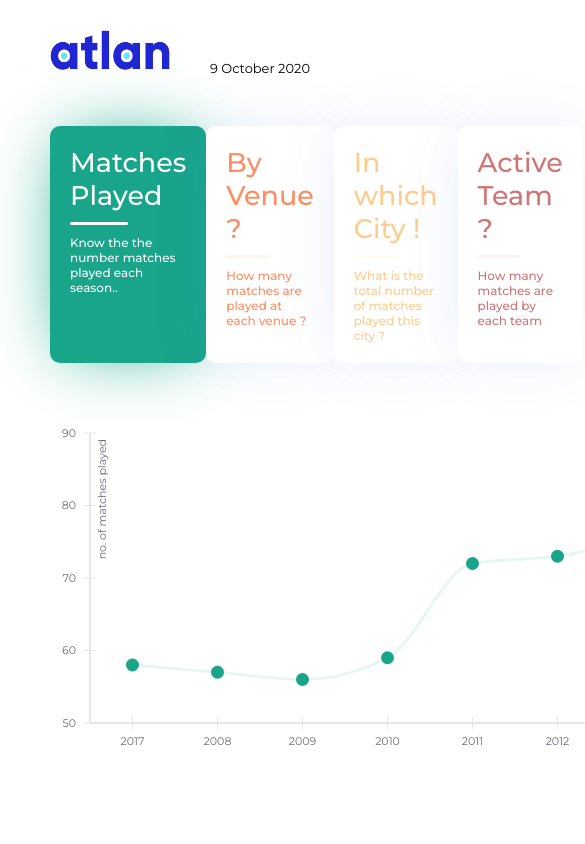
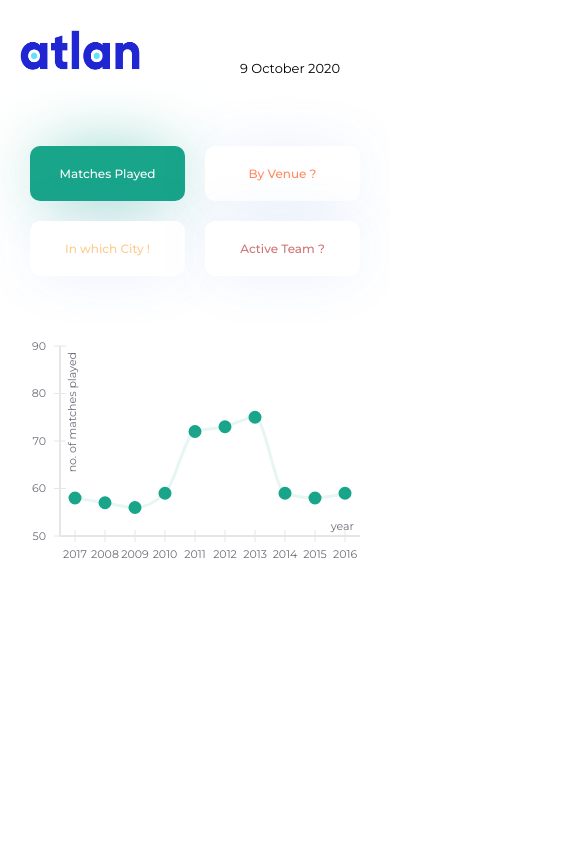
Before and after one commit to RishabhVerma098/AtlanTaskRishabhVerma, a React (Create React App) app: page / in a window 390 px wide. Shown: the top 844 px of the page, 585 px wide, since content can reach past the window. Built offline with nearby package versions, Linux system fonts and the light colour scheme.

Commit message:
responsive v1 done

```diff
--- a/package.json
+++ b/package.json
@@ -10,6 +10,7 @@
     "react": "^16.13.1",
     "react-dom": "^16.13.1",
     "react-redux": "^7.2.1",
+    "react-responsive": "^8.1.0",
     "react-scripts": "3.4.3",
     "react-vis": "^1.11.7",
     "redux": "^4.0.5"
--- a/src/App.scss
+++ b/src/App.scss
@@ -33,3 +33,10 @@
     }
   }
 }
+
+@media (max-width: 540px) {
+  .App {
+    padding-left: 2rem;
+    padding-right: 2rem;
+  }
+}
--- a/src/components/bottomcontainer/bottomcontainer.scss
+++ b/src/components/bottomcontainer/bottomcontainer.scss
@@ -1,11 +1,13 @@
 .bottom-container {
   width: 100%;
-  height: 450px; //for now , after content is added then max
+
   margin-top: 1rem;
   display: flex;
+  flex-wrap: wrap;
   .news {
     margin-top: 4rem;
     flex: 1;
+    flex-basis: 350px;
     h5 {
       font-size: 2.5rem;
       color: rgb(192, 192, 192);
@@ -47,3 +49,16 @@
     }
   }
 }
+
+@media (max-width: 900px) {
+  .bottom-container {
+    .news {
+      .news-container {
+        .news-block {
+          padding-right: 0rem;
+          padding-left: 0rem;
+        }
+      }
+    }
+  }
+}
--- a/src/components/bottomcontainer/graph/graph.js
+++ b/src/components/bottomcontainer/graph/graph.js
@@ -3,18 +3,34 @@ import "./graph.scss";
 import "../../../../node_modules/react-vis/dist/style.css";
 import { XYPlot, LineMarkSeries, XAxis, YAxis } from "react-vis";
 import { useSelector } from "react-redux";
+import { useMediaQuery } from "react-responsive";
 function Graph() {
+  const isTabletOrMobile1 = useMediaQuery({ query: "(max-width: 1315px)" });
+  const isTabletOrMobile2 = useMediaQuery({ query: "(max-width: 1150px)" });
+  const isTabletOrMobile3 = useMediaQuery({ query: "(max-width: 949px)" });
+  const isTabletOrMobile4 = useMediaQuery({ query: "(max-width: 850px)" });
+  const isTabletOrMobile5 = useMediaQuery({ query: "(max-width: 500px)" });
   const data = useSelector((state) => state.changeGraph);
-  // useEffect(() => {
-  //   window.scrollTo(0, 250);
-  // }, [data]);
+
   if (data !== null) {
     return (
       <div className="graph">
         <XYPlot
           xType="ordinal"
-          height={600}
-          width={900}
+          height={isTabletOrMobile5 ? 500 : 600}
+          width={
+            isTabletOrMobile1
+              ? isTabletOrMobile2
+                ? isTabletOrMobile3
+                  ? isTabletOrMobile4
+                    ? isTabletOrMobile5
+                      ? 350
+                      : 400
+                    : 800
+                  : 500
+                : 700
+              : 900
+          }
           yDomain={data.yDomain}
           margin={{ bottom: "300" }}
         >
--- a/src/components/bottomcontainer/graph/graph.scss
+++ b/src/components/bottomcontainer/graph/graph.scss
@@ -4,4 +4,5 @@
   align-items: center;
   height: max-content;
   margin-top: 50px;
+  justify-content: center;
 }
--- a/src/components/boxarray/boxarray.js
+++ b/src/components/boxarray/boxarray.js
@@ -2,7 +2,7 @@ import React, { useEffect, useState } from "react";
 import { useDispatch } from "react-redux";
 import { changeGraph } from "../../store/actions";
 import "./boxarray.scss";
-
+import { useMediaQuery } from "react-responsive";
 function BoxArray() {
   const dispatch = useDispatch();
   const [ques, setques] = useState([
@@ -72,7 +72,8 @@ function BoxArray() {
     setques([...temp_ques]);
     dispatch(changeGraph(id));
   };
-
+  const isTabletOrMobile = useMediaQuery({ query: "(max-width: 1150px)" });
+  if (!isTabletOrMobile) {
     return (
       <div className="box-array">
         {ques.map((i) => {
@@ -88,7 +89,9 @@ function BoxArray() {
                   : " 0px 0px 61px -8px rgba(57, 114, 227, 0.15)",
               }}
             >
-            <h5 style={{ color: i.selected ? "white" : i.color }}>{i.title}</h5>
+              <h5 style={{ color: i.selected ? "white" : i.color }}>
+                {i.title}
+              </h5>
               <hr
                 style={{ backgroundColor: i.selected ? "white" : i.lightColor }}
               ></hr>
@@ -100,6 +103,70 @@ function BoxArray() {
         })}
       </div>
     );
+  } else {
+    return (
+      <div className="box-array">
+        <div className="top">
+          {ques.slice(0, 2).map((i) => {
+            return (
+              <div
+                className="box"
+                key={i.id}
+                onClick={() => changeData(i.id)}
+                style={{
+                  backgroundColor: i.selected ? i.color : "white",
+                  boxShadow: i.selected
+                    ? i.shadow
+                    : " 0px 0px 61px -8px rgba(57, 114, 227, 0.15)",
+                }}
+              >
+                <h5 style={{ color: i.selected ? "white" : i.color }}>
+                  {i.title}
+                </h5>
+                <hr
+                  style={{
+                    backgroundColor: i.selected ? "white" : i.lightColor,
+                  }}
+                ></hr>
+                <p style={{ color: i.selected ? "white" : i.color }}>
+                  {i.description}
+                </p>
+              </div>
+            );
+          })}
+        </div>
+        <div className="bottom-now">
+          {ques.slice(2, 4).map((i) => {
+            return (
+              <div
+                className="box"
+                key={i.id}
+                onClick={() => changeData(i.id)}
+                style={{
+                  backgroundColor: i.selected ? i.color : "white",
+                  boxShadow: i.selected
+                    ? i.shadow
+                    : " 0px 0px 61px -8px rgba(57, 114, 227, 0.15)",
+                }}
+              >
+                <h5 style={{ color: i.selected ? "white" : i.color }}>
+                  {i.title}
+                </h5>
+                <hr
+                  style={{
+                    backgroundColor: i.selected ? "white" : i.lightColor,
+                  }}
+                ></hr>
+                <p style={{ color: i.selected ? "white" : i.color }}>
+                  {i.description}
+                </p>
+              </div>
+            );
+          })}
+        </div>
+      </div>
+    );
+  }
 }
 
 export default BoxArray;
--- a/src/components/boxarray/boxarray.scss
+++ b/src/components/boxarray/boxarray.scss
@@ -1,9 +1,9 @@
 .box-array {
   margin-top: 2rem;
-
   width: 100%;
   display: flex;
   justify-content: space-between;
+
   .box {
     width: 300px;
     padding: 2rem;
@@ -38,3 +38,49 @@
     }
   }
 }
+
+@media (max-width: 1315px) {
+  .box-array {
+    .box {
+      width: 250px;
+    }
+  }
+}
+
+@media (max-width: 1150px) {
+  .box-array {
+    flex-direction: column;
+    .top,
+    .bottom-now {
+      display: flex;
+      margin-top: 2rem;
+      .box {
+        margin-left: 2rem;
+        flex: 1;
+        hr,
+        p {
+          display: none;
+        }
+        h5 {
+          font-size: 2rem;
+          text-align: center;
+        }
+      }
+    }
+  }
+}
+
+@media (max-width: 540px) {
+  .box-array {
+    .top,
+    .bottom-now {
+      .box {
+        margin-left: 1rem;
+        margin-right: 1rem;
+        h5 {
+          font-size: 1.2rem;
+        }
+      }
+    }
+  }
+}
--- a/src/components/locationtoss/locationtoss.js
+++ b/src/components/locationtoss/locationtoss.js
@@ -12,13 +12,26 @@ import {
   VerticalBarSeries,
 } from "react-vis";
 import { location_wise_toss } from "../../temp";
+import { useMediaQuery } from "react-responsive";
+
 function LocationToss() {
+  const isTabletOrMobile1 = useMediaQuery({ query: "(max-width: 1315px)" });
+  const isTabletOrMobile2 = useMediaQuery({ query: "(max-width: 850px)" });
+  const isTabletOrMobile3 = useMediaQuery({ query: "(max-width: 530px)" });
   return (
     <div className="loc-toss">
       <h6>Win rate in each city based on toss wins</h6>
       <XYPlot
-        width={1200}
-        height={500}
+        width={
+          isTabletOrMobile1
+            ? isTabletOrMobile2
+              ? isTabletOrMobile3
+                ? 380
+                : 500
+              : 800
+            : 1200
+        }
+        height={isTabletOrMobile2 ? 400 : 500}
         yDomain={[30, 110]}
         xType="ordinal"
         margin={{ bottom: 100 }}
--- a/src/components/locationtoss/locationtoss.scss
+++ b/src/components/locationtoss/locationtoss.scss
@@ -6,9 +6,16 @@
   justify-content: center;
   align-items: center;
   h6 {
+    text-align: center;
     margin-bottom: 2rem;
     margin-top: 20rem;
     color: rgb(173, 173, 173);
     font-weight: 300;
   }
 }
+
+@media (max-width: 1150px) {
+  .loc-toss {
+    margin-top: 10rem;
+  }
+}
--- a/src/components/pie/manofmatch/manofmatch.scss
+++ b/src/components/pie/manofmatch/manofmatch.scss
@@ -2,6 +2,7 @@
   flex: 1;
   display: flex;
   flex-direction: column;
+  flex-basis: 450px;
   h4 {
     margin-top: 2rem;
     margin-bottom: 2rem;
@@ -33,3 +34,9 @@
     }
   }
 }
+
+@media (max-width: 1150px) {
+  .man_of_match {
+    margin-top: 10rem;
+  }
+}
--- a/src/components/pie/pie.scss
+++ b/src/components/pie/pie.scss
@@ -1,6 +1,7 @@
 .pie {
   width: 100%;
   min-height: 500px;
-  margin-top: 20rem;
+  margin-top: 2rem;
   display: flex;
+  flex-wrap: wrap;
 }
--- a/src/components/pie/veritcalcard/verticalcard.scss
+++ b/src/components/pie/veritcalcard/verticalcard.scss
@@ -4,11 +4,13 @@
   flex-direction: column;
   align-items: center;
   padding: 2rem;
+  flex-basis: 300px;
   .card {
     h4 {
       font-size: 2rem;
       color: rgb(173, 173, 173);
       font-weight: 300;
+      text-align: center;
     }
     .lower {
       margin-top: 2rem;
```
Also changed, not shown: 1 other file (tests, documents, lock files or other folders). Lines whose indentation alone changed are shown as unchanged.
